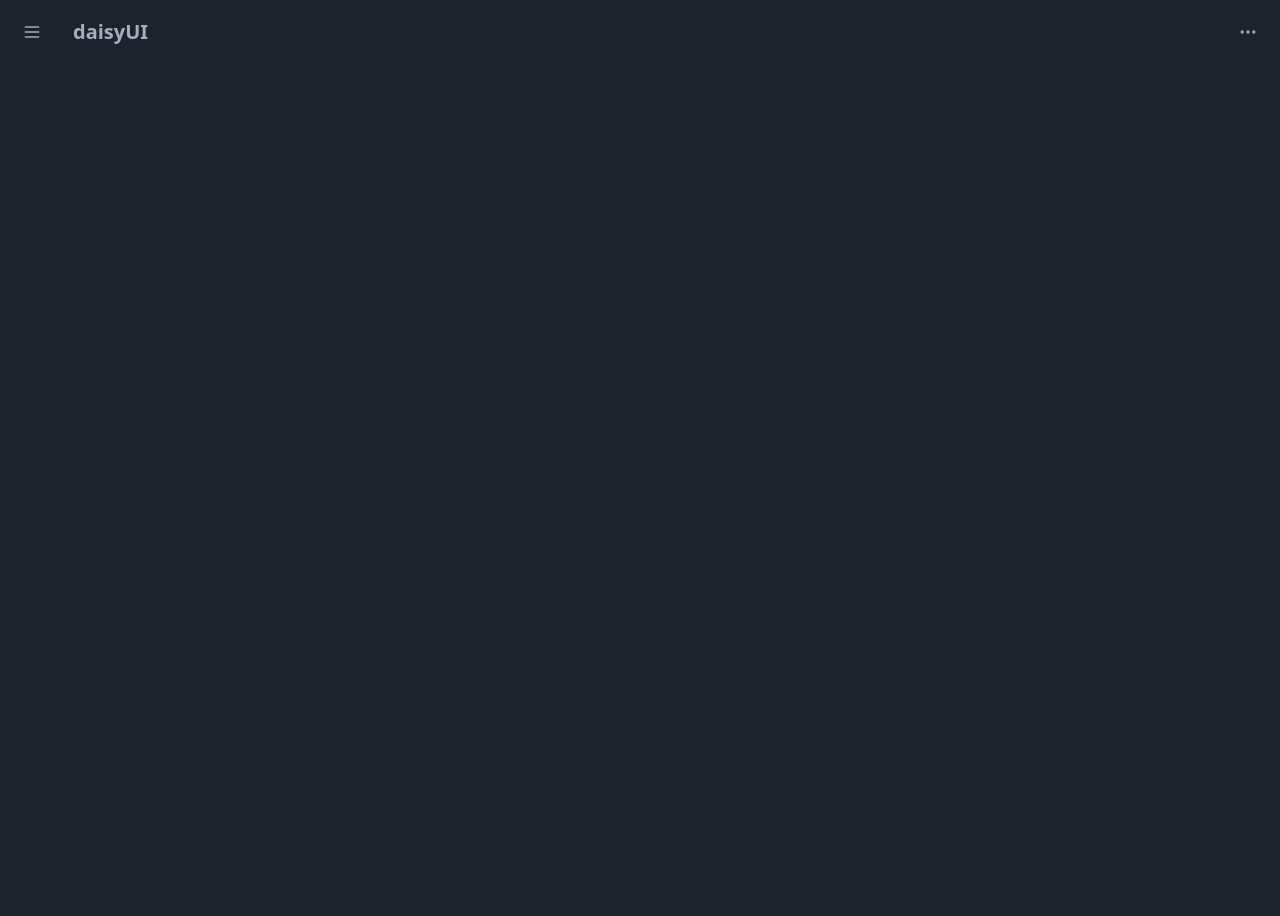
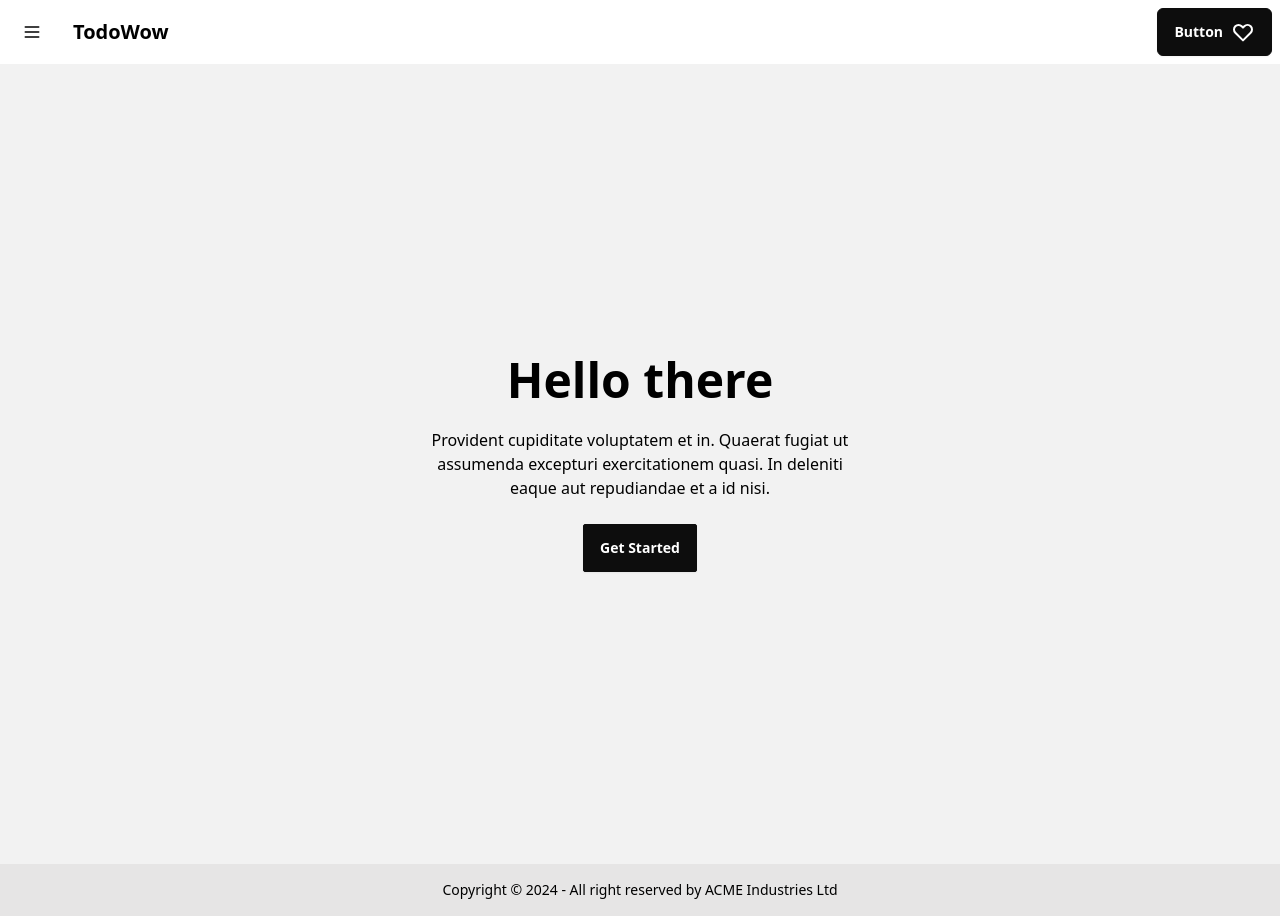
Before and after one commit to MikeHill89/odin-todo, a website built with webpack: page src/index.html in a window 1280 px wide. Before the commit the page ends 800 px from the top, so only its background shows below. Built offline with nearby package versions, Linux system fonts and the light colour scheme.

Commit message:
Added main htmlModules

```diff
--- /dev/null
+++ b/src/components/main.html
@@ -0,0 +1,9 @@
+<div class="hero min-h-screen bg-base-200">
+  <div class="hero-content text-center">
+    <div class="max-w-md">
+      <h1 class="text-5xl font-bold">Hello there</h1>
+      <p class="py-6">Provident cupiditate voluptatem et in. Quaerat fugiat ut assumenda excepturi exercitationem quasi. In deleniti eaque aut repudiandae et a id nisi.</p>
+      <button class="btn btn-primary">Get Started</button>
+    </div>
+  </div>
+</div>
--- a/src/components/nav.html
+++ b/src/components/nav.html
@@ -5,11 +5,12 @@
     </button>
   </div>
   <div class="flex-1">
-    <a class="btn btn-ghost text-xl">daisyUI</a>
+    <a class="btn btn-ghost text-xl">TodoWow</a>
   </div>
   <div class="flex-none">
-    <button class="btn btn-square btn-ghost">
-      <svg xmlns="http://www.w3.org/2000/svg" fill="none" viewBox="0 0 24 24" class="inline-block w-5 h-5 stroke-current"><path stroke-linecap="round" stroke-linejoin="round" stroke-width="2" d="M5 12h.01M12 12h.01M19 12h.01M6 12a1 1 0 11-2 0 1 1 0 012 0zm7 0a1 1 0 11-2 0 1 1 0 012 0zm7 0a1 1 0 11-2 0 1 1 0 012 0z"></path></svg>
-    </button>
+<button class="btn rounded-md btn-primary">
+  Button
+  <svg xmlns="http://www.w3.org/2000/svg" class="h-6 w-6" fill="none" viewBox="0 0 24 24" stroke="currentColor"><path stroke-linecap="round" stroke-linejoin="round" stroke-width="2" d="M4.318 6.318a4.5 4.5 0 000 6.364L12 20.364l7.682-7.682a4.5 4.5 0 00-6.364-6.364L12 7.636l-1.318-1.318a4.5 4.5 0 00-6.364 0z" /></svg>
+</button>
   </div>
 </div>
--- a/src/index.html
+++ b/src/index.html
@@ -1,56 +1,17 @@
 <!DOCTYPE html>
-<html data-theme="" lang="en">
+<html data-theme="lofi" lang="en">
 
 <head>
     <meta charset="UTF-8" />
     <meta http-equiv="X-UA-Compatible" content="IE=edge" />
     <meta name="viewport" content="width=device-width, initial-scale=1.0" />
-    <title>Webpack App</title>
+    <title>TodoWow - Get a lot of shit done</title>
 </head>
 
 <body>
 
         <div id="app">
-        <!--
-        <div class="navbar bg-base-100">
-            <div class="flex-none">
-                <button class="btn btn-square btn-ghost">
-                    <svg xmlns="http://www.w3.org/2000/svg" fill="none" viewBox="0 0 24 24"
-                        class="inline-block w-5 h-5 stroke-current">
-                        <path stroke-linecap="round" stroke-linejoin="round" stroke-width="2"
-                            d="M4 6h16M4 12h16M4 18h16"></path>
-                    </svg>
-                </button>
-            </div>
-            <div class="flex-1">
-                <a class="btn btn-ghost text-xl">TodoWow</a>
-            </div>
-        </div>
-        <div class="hero min-h-svh bg-base-200">
-            <div class="hero-content text-center">
-                <div class="max-w-md">
-                    <h1 class="text-5xl font-bold">No Todo's Found!</h1>
-                    <p class="py-6">Start making your first todo today! Click
-                        the button below to Get Started!</p>
-                    <button class="btn btn-primary" onclick="my_modal_3.showModal()">Get Started!</button>
-                    <dialog id="my_modal_3" class="modal">
-                        <div class="modal-box">
-                            <form method="dialog">
-                                <button class="btn btn-sm btn-circle btn-primary absolute right-2 top-2">✕</button>
-                            </form>
-                            <h3 class="font-bold text-lg">Hello!</h3>
-                            <p class="py-4">Press ESC key or click on ✕ button to close</p>
-                        </div>
-                    </dialog>
-                </div>
-            </div>
-        </div>
-        <footer class="footer footer-center p-4 bg-base-300 text-base-content">
-            <aside>
-                <p>Copyright © 2024 - All right reserved by ACME Industries Ltd</p>
-            </aside>
-        </footer>-->
-
+        <!-- modules from index.js htmlComponent --!>
     </div>
 </body>
 
--- a/src/index.js
+++ b/src/index.js
@@ -1,5 +1,5 @@
-import './style.css';
-import './output.css';
+import './css/style.css';
+import './css/output.css';
 import createTodo from './modules/createTodo.mjs';
 import htmlModules from './modules/domHandler';
 
@@ -28,4 +28,4 @@ const showAllTodos = () =>  {
 
 const app = document.getElementById("app");
 
-app.innerHTML = htmlModules.nav;
+app.innerHTML = htmlModules.nav + htmlModules.main + htmlModules.footer;
--- a/src/modules/domHandler.js
+++ b/src/modules/domHandler.js
@@ -1,7 +1,9 @@
 import navContent from '../components/nav.html';
 import footerContent from '../components/footer.html';
+import mainContent from '../components/main.html';
 const htmlModules = {
     nav: navContent,
+    main: mainContent,
     footer: footerContent,
 };
 
--- a/tailwind.config.js
+++ b/tailwind.config.js
@@ -11,6 +11,6 @@ module.exports = {
     require("@tailwindcss/typography"), require('daisyui'),
     ],
     daisyui:{
-        themes: ["dark", "cupcake",],
+        themes: ["dark", "lofi",],
     },
 }
--- a/webpack.config.js
+++ b/webpack.config.js
@@ -49,6 +49,7 @@ module.exports = {
     },
     plugins: [
         new HtmlWebpackPlugin({
+            title: 'Hello',
             template: './src/index.html',
             filename: 'index.html',
         }),
```
Also changed, not shown: dist/output.css (added), src/css/output.css (renamed from src/output.css), src/css/style.css (renamed from src/style.css).
